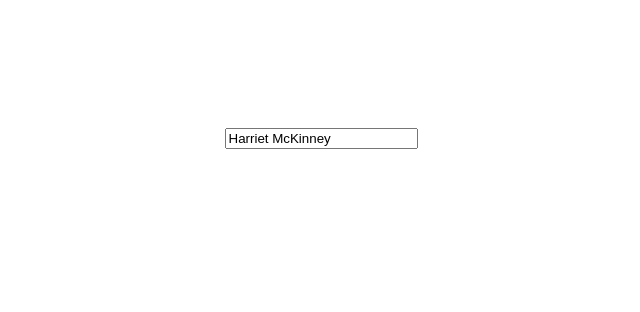
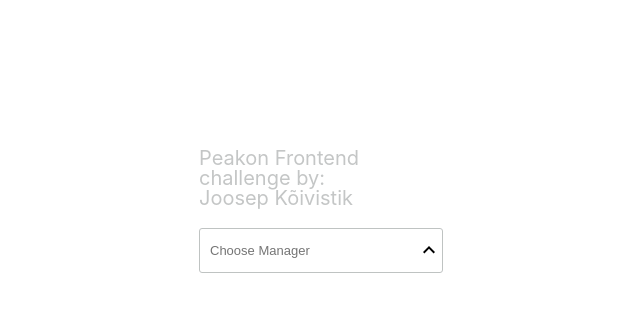
Before and after one commit to equilerex/select-manager-dropdown-challenge, a React (Create React App) app: page / in a window 1280 px wide. Shown: the top 312 px of the page, without its empty margins (319-959 px from the left). Built offline with nearby package versions, Linux system fonts and the light colour scheme.

Commit message:
[Feat-1] - Styling complete

```diff
--- a/src/App.js
+++ b/src/App.js
@@ -5,6 +5,11 @@
 function App() {
   return (
     <div className="App">
+      <div className="App__author">
+        <p>Peakon Frontend challenge by:</p>
+        <p>Joosep Kõivistik</p>
+      </div>
+
       <SelectManagerDropdown />
     </div>
   );
--- a/src/App.scss
+++ b/src/App.scss
@@ -1,4 +1,11 @@
 .App {
   padding: 10%;
-  text-align: center;
+  width: 500px;
+  margin: 0 auto;
+  text-align: left;
+  &__author {
+    padding: 20px 0;
+    color: #c4c6c6;
+    font-size: 20px;
+  }
 }
--- a/src/components/select-manager-dropdown/select-manager-dropdown.jsx
+++ b/src/components/select-manager-dropdown/select-manager-dropdown.jsx
@@ -1,14 +1,15 @@
-import React, {useState} from 'react';
+import React, {useEffect, useRef, useState} from 'react';
 import useSWR from 'swr'
 
 import './select-manager-dropdown.scss';
 
 function SelectManagerDropdown({initialManager, updateManager}) {
-  // todo: dummydata, remove
-  initialManager = {"type":"employees","id":"323","links":{"self":"http://localhost:3000/v1/employees/323"},"attributes":{"identifier":null,"firstName":"Harriet","lastName":"McKinney","name":"Harriet McKinney","features":["engagement"],"avatar":null,"employmentStart":"2016-01-31T00:00:00.000Z","external":false,"Last Year Bonus":3767,"Business Unit":"Sales","Commute Time":34,"Age":"1984-02-08","Department":"Customer Care","Gender":"Female","Job Level":"Manager","Local Office":"Kuala Lumpur","% of target":88,"Region":"APAC","Salary":76000,"Tenure":"2014-05-31"},"relationships":{"company":{"data":{"type":"companies","id":"5"}},"account":{"data":{"type":"accounts","id":"324"}},"phones":{"data":[]},"Manager":{"data":{"type":"employees","id":"201"}}}}
+
   const [selectedManager, setSelectedManager] = useState(initialManager || null);
   const [dropdownActive, setDropdownActive] = useState(false);
   const [searchString, setSearchString] = useState('');
+  const [activeItem, setActiveItem] = useState(null);
+  const containerRef = useRef(null);
 
   function showDropdown() {
     setDropdownActive(true)
@@ -28,6 +29,7 @@
     }
   }
   function selectManager(manager) {
+    console.log(manager)
     setSelectedManager(manager)
     setDropdownActive(false)
     setSearchString('')
@@ -35,55 +37,82 @@
   }
 
   return (
-    <>
+    <div className="select-manager-dropdown" ref={containerRef}>
       <input className="select-manager-dropdown__input"
              type="text"
              autoComplete="off"
-             value={dropdownActive ? searchString : managerName(selectedManager) }
-             placeholder="Please select your manager"
+             value={dropdownActive ? searchString : selectedManager?.attributes?.name || '' }
+             placeholder="Choose Manager"
              onFocus={showDropdown}
              onBlur={hideDropdown}
              onChange={(e) => searchChange(e.target.value)}
       />
-        { !!dropdownActive && <SelectManagerDropdownScroll searchString={searchString} selectManager={selectManager}></SelectManagerDropdownScroll> }
-    </>
+      <ChevronIcon up={dropdownActive}></ChevronIcon>
+        { !!dropdownActive && <SelectManagerDropdownScroll searchString={searchString}
+                                                           selectManager={selectManager}
+                                                           activeItem={activeItem}
+                                                           style={{width: containerRef?.current?.offsetWidth || 'auto'}}
+                                                           setActiveItem={setActiveItem}></SelectManagerDropdownScroll> }
+    </div>
   );
 }
 
 
 // **************** Child components *****************
 
-function SelectManagerDropdownScroll({searchString, selectManager}) {
+function SelectManagerDropdownScroll({searchString, selectManager, activeItem, setActiveItem, style}) {
   const fetcher = (...args) => fetch(...args).then(res => res.json())
   const { data, error } = useSWR('https://gist.githubusercontent.com/daviferreira/41238222ac31fe36348544ee1d4a9a5e/raw/5dc996407f6c9a6630bfcec56eee22d4bc54b518/employees.json', fetcher)
 
+  // not sure if this is a proper way of doing this?
+  useEffect(() => {
+    if(data?.data?.length) {
+      setActiveItem(0)
+    }
+  }, [data, setActiveItem]);
+
   if(!data) {
-    return( error ? <p>error...</p> : <p>Loading...</p>)
+    return( error ? <p>error, please reload</p> : <p>Loading...</p>)
   }
   return(
-    <div className="select-manager-dropdown__scroll">
-      {data.data.filter((m)=> !searchString || checkFullNameMatch(m, searchString)).map((manager) => <SelectManagerDropdownItem manager={manager} selectManager={selectManager} key={manager.id}> </SelectManagerDropdownItem>)}
+    <div className="select-manager-dropdown__scroll" style={style}>
+      {data.data.filter((m)=> !searchString || checkFullNameMatch(m, searchString)).map((manager, i) => <SelectManagerDropdownItem manager={manager} selectManager={selectManager} active={activeItem===i} key={manager.id}> </SelectManagerDropdownItem>)}
     </div>
   )
 
 }
 
-function SelectManagerDropdownItem({manager, selectManager}) {
+function SelectManagerDropdownItem({manager, selectManager, active}) {
 
   return(
-    <div onClick={()=>selectManager(manager)}>
-      {manager.attributes.firstName} {manager.attributes.lastName}
+    <div className={`select-manager-dropdown__item ${!!active && 'select-manager-dropdown__item--active'}`} onClick={()=>selectManager(manager)}>
+      <div className="select-manager-dropdown__item__avatar">
+        {initials(manager)}
+      </div>
+      <div className="select-manager-dropdown__item__details">
+        <div className="select-manager-dropdown__item__name" onClick={()=>selectManager(manager)}>
+          {manager.attributes.name}
+        </div>
+        <div className="select-manager-dropdown__item__email" onClick={()=>selectManager(manager)}>
+          {manager.attributes.email} // todo dummy@email
+        </div>
+      </div>
     </div>
   )
 
 }
 
+function ChevronIcon({up}) {
+  return (<svg style={{transform: `scale(${!up ? '-1' : '1'})`}} className="select-manager-dropdown__chevron" xmlns="http://www.w3.org/2000/svg" height="24px" viewBox="0 0 24 24" width="24px" fill="#000000"><path d="M0 0h24v24H0z" fill="none"/><path d="M16.59 8.59L12 13.17 7.41 8.59 6 10l6 6 6-6z"/></svg>)
+}
+
 
 // **************** utility functions *****************
 
-function managerName(manager) {
-  console.log(manager)
-  return manager ? [manager.attributes.firstName || '', manager.attributes.lastName || ''].join(' ') : '';
+function initials(manager) {
+  // Note: in case we ever need to support multiple middle names, this would be easier to scale:
+  // manager.attributes.name.split(' ').map((string)=> string[0]).join('');
+  return (manager.attributes.firstName?.[0] || '') + (manager.attributes.lastName?.[0] || '')
 }
 
 function checkFullNameMatch(manager, searchString) {
--- a/src/components/select-manager-dropdown/select-manager-dropdown.scss
+++ b/src/components/select-manager-dropdown/select-manager-dropdown.scss
@@ -1,8 +1,86 @@
 .select-manager-dropdown {
+  position: relative;
+  display: block;
+  $b: &;
   &__input {
     outline: 0;
-    padding-right: 10px;
+    border: 1px solid #bfc3c2;
+    border-radius: 3px;
+    padding: 14px 20px 14px 10px;
+    font-size: 13px;
+    width: 100%;
+  }
+  &__chevron {
+    display: inline-block;
+    position: absolute;
+    right: 2px;
+    top: 10px;
+    z-index: 2;
+    transition: ease-in-out 150ms;
   }
   &__scroll {
+    border: 1px solid #bfc3c2;
+    border-radius: 2px;
+    position: absolute;
+    margin-top: 3px;
+    display: block;
+    height: 59*2px;
+    overflow-y: auto;
+  }
+  &__item {
+    text-align: left;
+    font-size: 13px;
+    padding: 14px 16px;
+    background-color: #fff;
+    transition: background-color 150ms ease-in-out;
+    border-bottom: 1px solid #eef4f2;
+    display: flex;
+    &:last-child {
+      border-bottom: 0;
+    }
+    &__avatar {
+      text-transform: uppercase;
+      background-color: #fba45f;
+      color: #fff;
+      transition: background-color 150ms ease-in-out;
+      width: 30px;
+      height: 30px;
+      margin-right: 10px;
+      border-radius: 5px;
+      display: flex;
+      align-items: center;
+      justify-content: center;
+      line-height: 0;
+    }
+    &__details {
+      display: flex;
+      flex-direction: column;
+      justify-content: space-between;
+    }
+    &__name {
+      color: #56555a;
+      line-height: 1.2;
+      white-space: nowrap;
+      overflow: hidden;
+      text-overflow: ellipsis;
+    }
+    &__email {
+      font-size: 9px;
+      line-height: 1.2;
+      color: #9da3a1;
+      white-space: nowrap;
+      overflow: hidden;
+      text-overflow: ellipsis;
+    }
+    &--active {
+      background-color: #f5fcfa;
+      #{$b}__item__avatar {
+        background-color: #64b8da;
+        transition:  background-color 150ms ease-in-out;
+      }
+      #{$b}__item__name {
+        color: #27c286;
+      }
+    }
   }
 }
--- a/src/index.scss
+++ b/src/index.scss
@@ -21,12 +21,10 @@
   margin: 0;
   padding: 0;
   border: 0;
-  font-size: 100%;
-  font: inherit;
+  line-height: 1;
   vertical-align: baseline;
   text-rendering: optimizeLegibility;
   -webkit-font-smoothing: antialiased;
-  text-size-adjust: none;
 }
 
 ol, ul{
```
